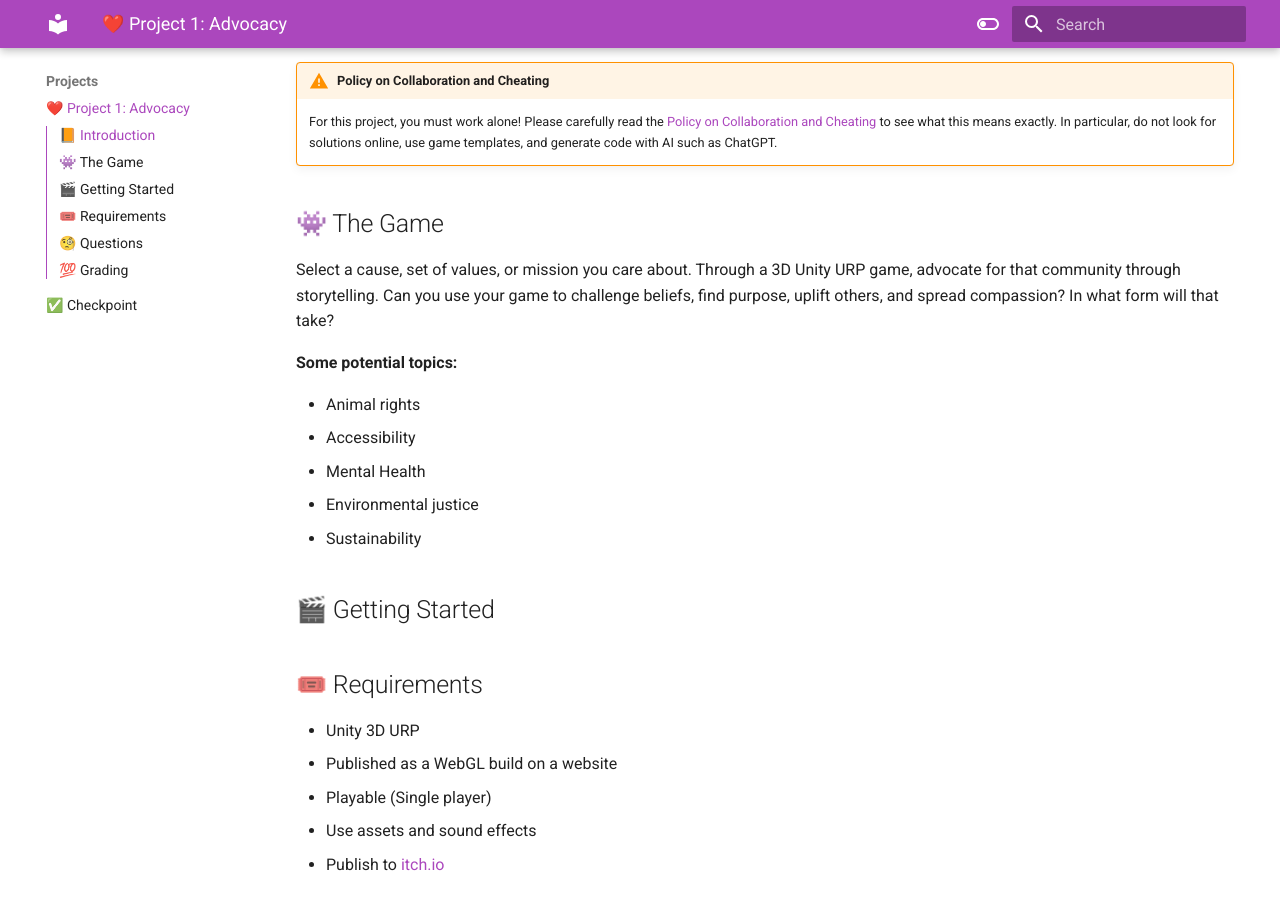
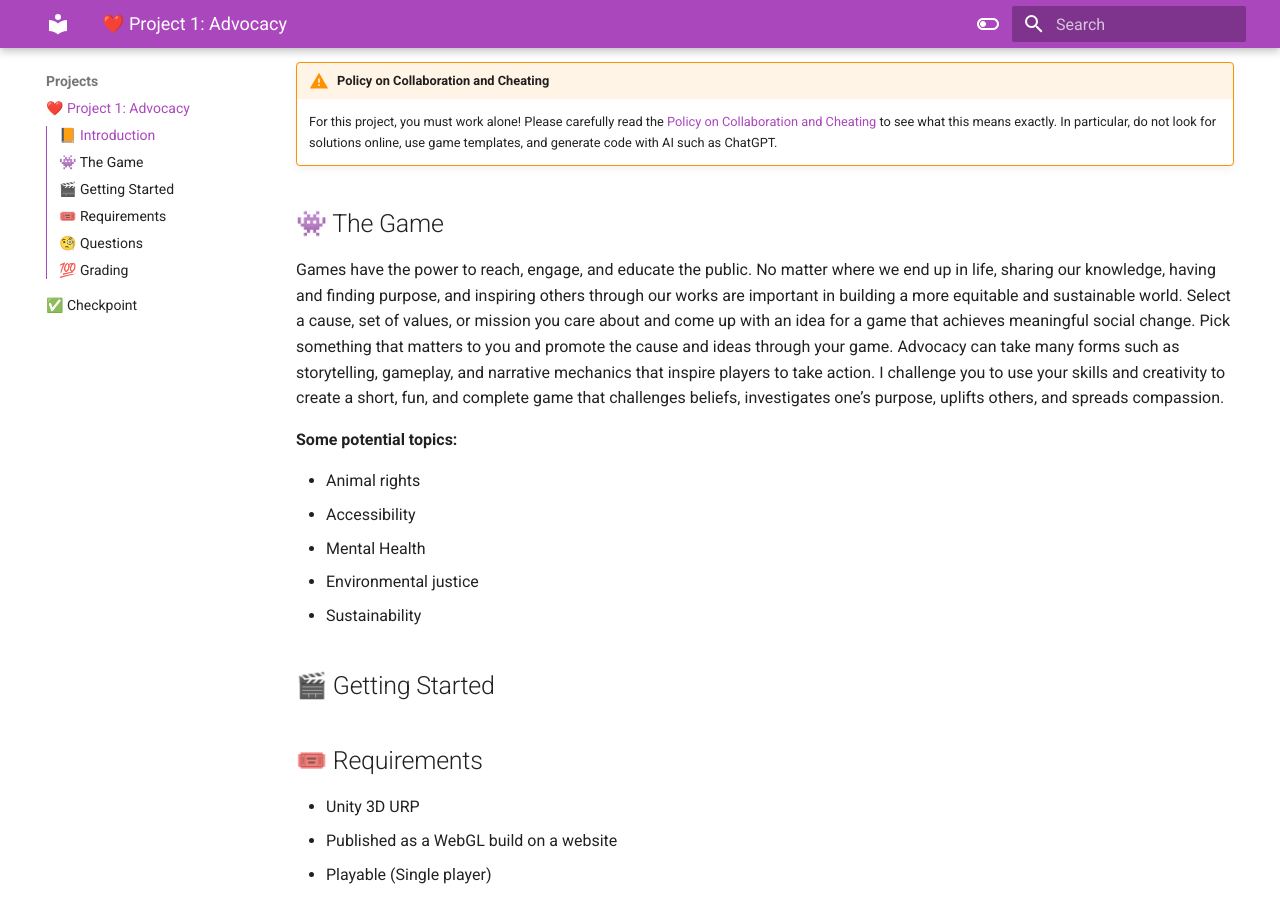
Before and after one commit to usc-ctin583/usc-ctin583.github.io, an MkDocs documentation site: the page built from docs/Projects/project1.md, in a window 1280 px wide and 900 px high, scrolled down 1468 px. Built offline with MkDocs 1.6.1 and Material for MkDocs 9.7.7, drawn with Linux system fonts in a browser that asks for light colours.

Commit message:
game description project 1

```diff
--- a/docs/Projects/project1.md
+++ b/docs/Projects/project1.md
@@ -23,7 +23,7 @@ The intent of this project is to build, run, and publish a 3D Unity game that ta
 
 
 ## 👾 The Game
-Select a cause, set of values, or mission you care about. Through a 3D Unity URP game, advocate for that community through storytelling. Can you use your game to challenge beliefs, find purpose, uplift others, and spread compassion? In what form will that take?
+Games have the power to reach, engage, and educate the public. No matter where we end up in life, sharing our knowledge, having and finding purpose, and inspiring others through our works are important in building a more equitable and sustainable world. Select a cause, set of values, or mission you care about and come up with an idea for a game that achieves meaningful social change. Pick something that matters to you and promote the cause and ideas through your game. Advocacy can take many forms such as storytelling, gameplay, and narrative mechanics that inspire players to take action. I challenge you to use your skills and creativity to create a short, fun, and complete game that challenges beliefs, investigates one’s purpose, uplifts others, and spreads compassion.
 
 **Some potential topics:**
 
```
